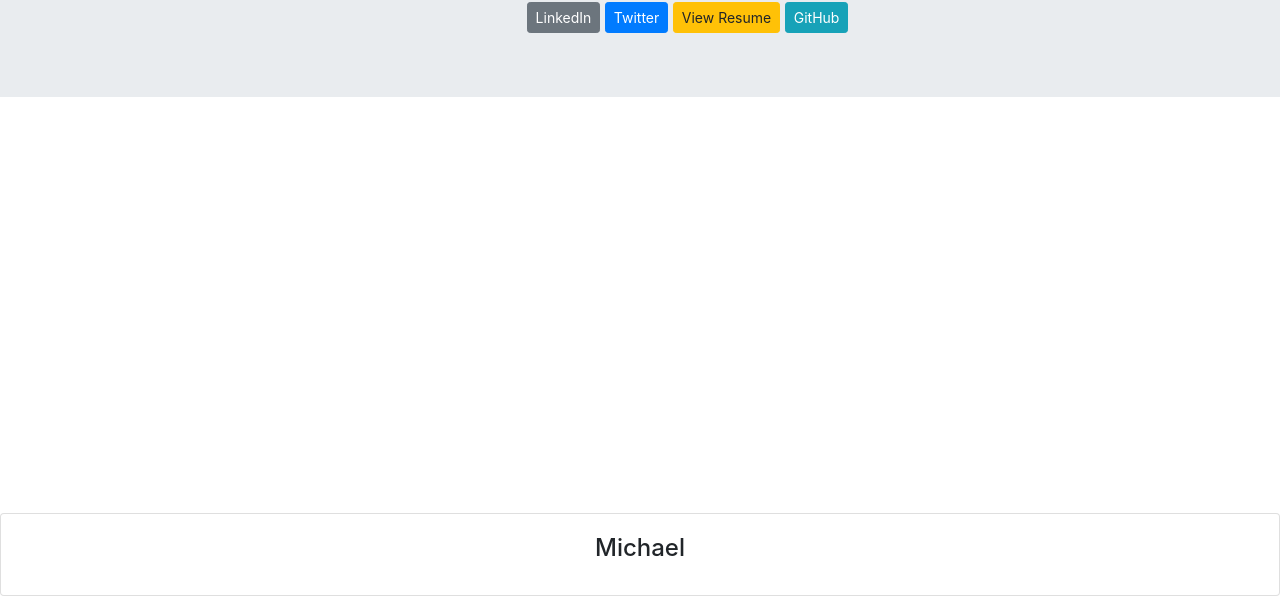
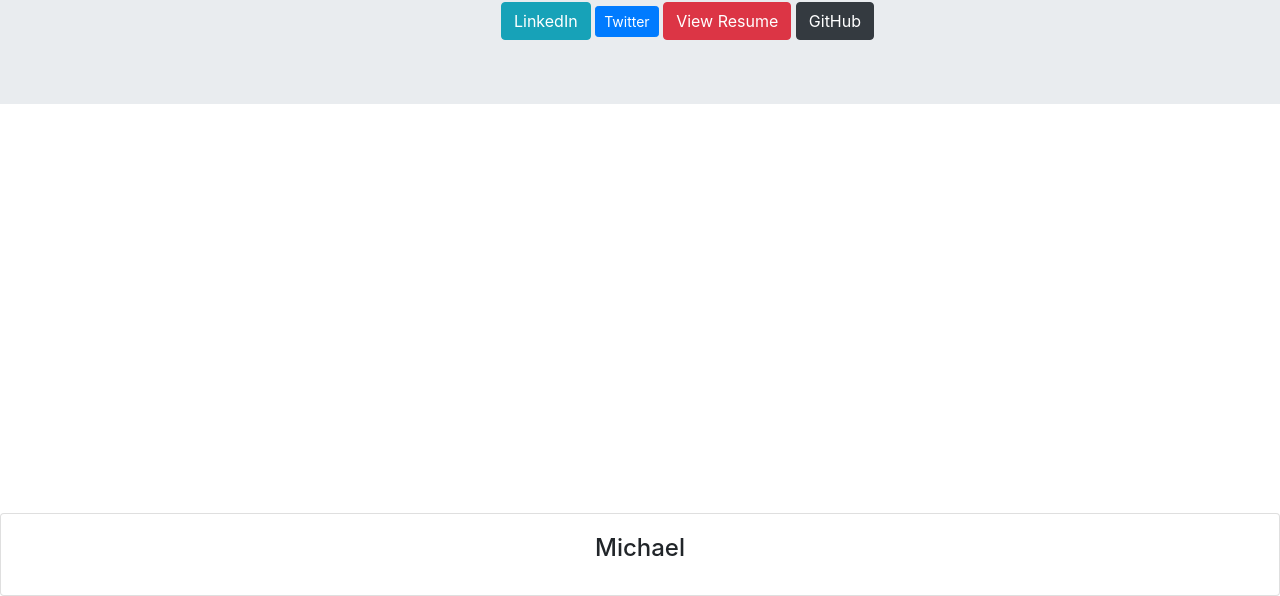
Before and after one commit to MichaelZ002/portfolio, a plain HTML site: page contact.html in a window 1280 px wide. Shown: the part 204-800 px from the top of the page. Drawn offline with nearby package versions, Linux system fonts and the light colour scheme.

Commit message:
edited buttons

```diff
--- a/contact.html
+++ b/contact.html
@@ -33,11 +33,11 @@
 
                 <div class="column-lg-2 offset-sm-1 col-auto">
                     <h2 class="display-5">My Links</h2>
-                    <a class="btn btn-secondary btn-sm" href="https://www.linkedin.com/in/michael-zaslavsky-32a773186/">LinkedIn</a>
+                    <a class="btn btn-info"href="https://www.linkedin.com/in/michael-zaslavsky-32a773186/">LinkedIn</a>
                     <a class="btn btn-primary btn-sm" href="https://twitter.com/MichaelZ492">Twitter</a>
 
-                    <a class="btn btn-warning btn-sm" href="assets/Resume (3).pdf">View Resume</a>
-                    <a class="btn btn-sm btn-info" href="https://github.com/MichaelZ002">GitHub</a>
+                    <a class="btn btn-danger" href="assets/Resume (3).pdf">View Resume</a>
+                    <a class="btn btn-dark" href="https://github.com/MichaelZ002">GitHub</a>
                 </div>
             </div>
         </div>
```
